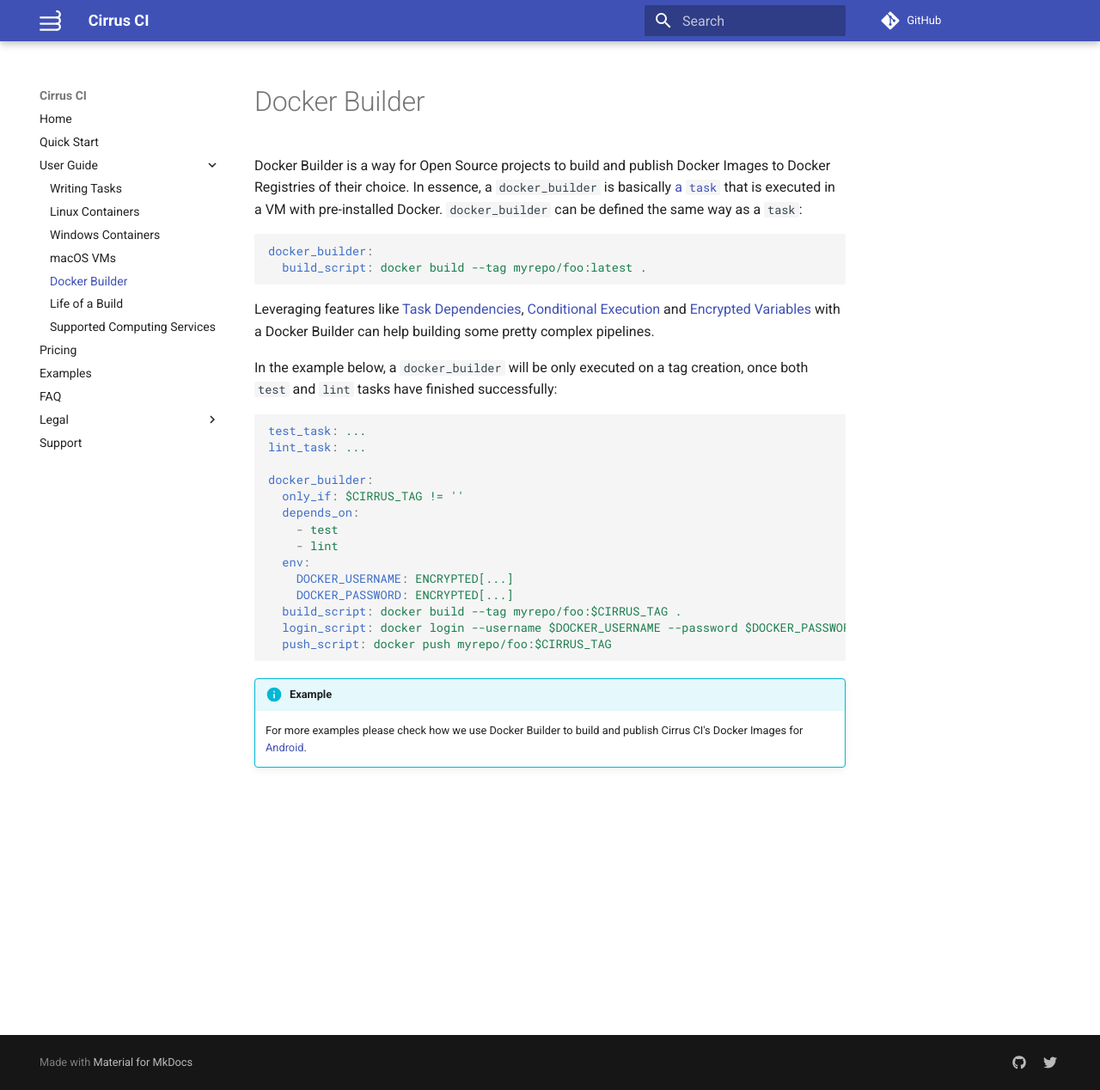
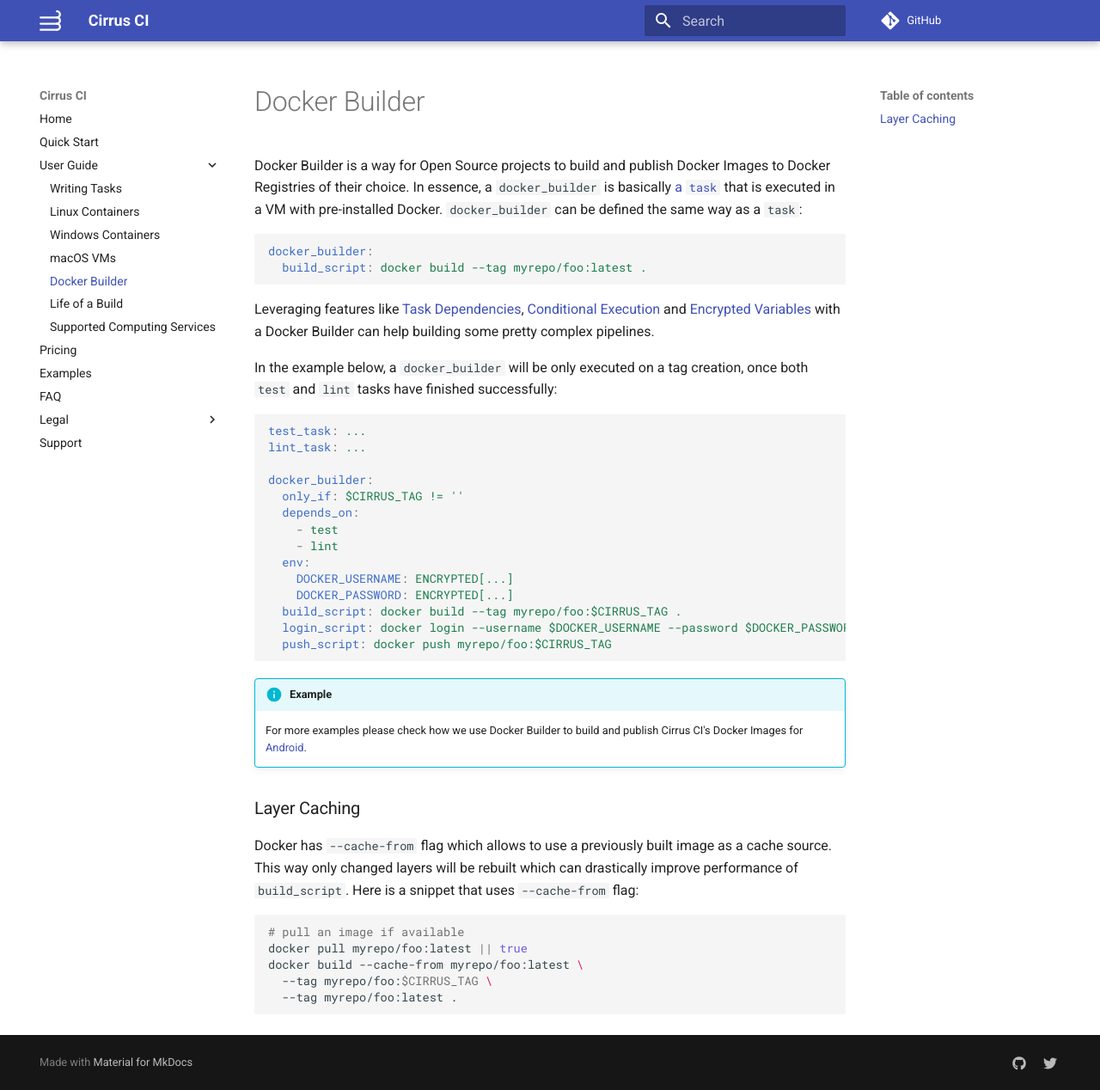
Before and after one commit to cirruslabs/cirrus-ci-docs, an MkDocs documentation site: the page built from docs/guide/docker-builder.md, in a window 1280 px wide and 1268 px high. Shown: the whole window at 86% size. Built offline with MkDocs 1.6.1 and Material for MkDocs 9.7.7, drawn with Linux system fonts in a browser that asks for light colours; comment, search, counter and statistics services are not loaded.

Commit message:
Docker Layer Caching

````diff
--- a/docs/guide/docker-builder.md
+++ b/docs/guide/docker-builder.md
@@ -33,3 +33,17 @@ docker_builder:
 
 !!! info "Example"
     For more examples please check how we use Docker Builder to build and publish Cirrus CI's Docker Images for [Android](https://github.com/cirruslabs/docker-images-android).
+
+### Layer Caching
+
+Docker has `--cache-from` flag which allows to use a previously built image as a cache source. This way only changed
+layers will be rebuilt which can drastically improve performance of `build_script`. Here is a snippet that uses
+`--cache-from` flag:
+
+```bash
+# pull an image if available
+docker pull myrepo/foo:latest || true
+docker build --cache-from myrepo/foo:latest \
+  --tag myrepo/foo:$CIRRUS_TAG \
+  --tag myrepo/foo:latest .
+```
````
